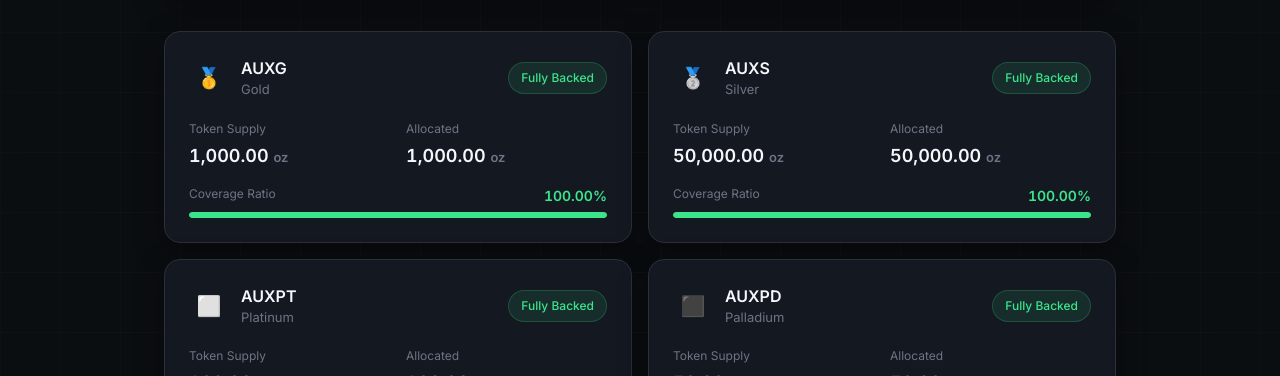
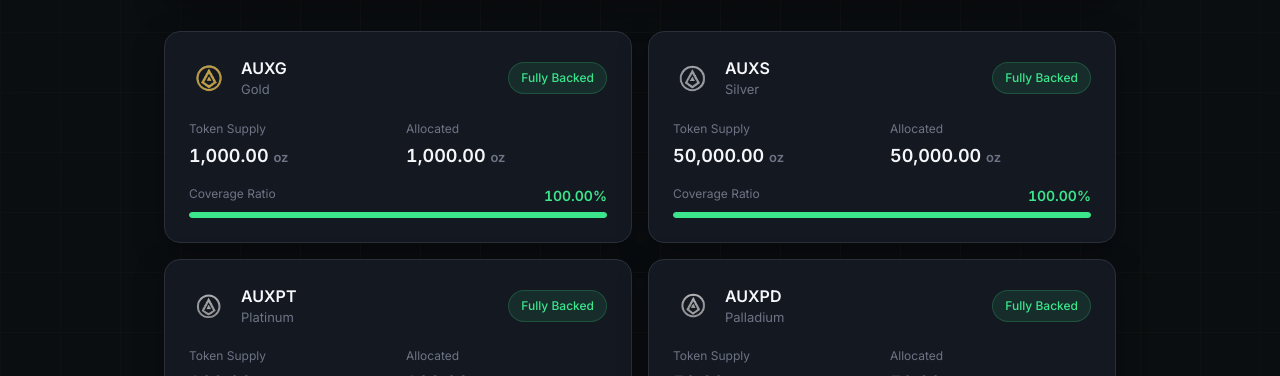
Before and after one commit to temelreiz/auxite-website, a Next.js app: page /en/trust-center/on-chain-supply in a window 1280 px wide. Shown: the part 508-884 px from the top of the page. Built offline with nearby package versions, Linux system fonts and the light colour scheme.

Commit message:
Add metal icons to on-chain-supply page

```diff
--- a/src/app/[locale]/trust-center/on-chain-supply/page.tsx
+++ b/src/app/[locale]/trust-center/on-chain-supply/page.tsx
@@ -1,5 +1,6 @@
 import { Link } from '@/i18n/routing';
 import { getTranslations } from 'next-intl/server';
+import Image from 'next/image';
 
 // Coverage Ratio Logic
 function getCoverageStatus(ratio: number | null, t: any) {
@@ -57,7 +58,8 @@ export default async function OnChainSupplyPage() {
       ratio: 1.00,
       unit: 'oz',
       color: 'var(--metal-gold)',
-      contract: contracts.AUXG
+      contract: contracts.AUXG,
+      icon: '/metals/gold.png'
     },
     {
       symbol: 'AUXS',
@@ -67,7 +69,8 @@ export default async function OnChainSupplyPage() {
       ratio: 1.00,
       unit: 'oz',
       color: 'var(--metal-silver)',
-      contract: contracts.AUXS
+      contract: contracts.AUXS,
+      icon: '/metals/silver.png'
     },
     {
       symbol: 'AUXPT',
@@ -77,7 +80,8 @@ export default async function OnChainSupplyPage() {
       ratio: 1.00,
       unit: 'oz',
       color: 'var(--metal-platinum)',
-      contract: contracts.AUXPT
+      contract: contracts.AUXPT,
+      icon: '/metals/platinum.png'
     },
     {
       symbol: 'AUXPD',
@@ -87,7 +91,8 @@ export default async function OnChainSupplyPage() {
       ratio: 1.00,
       unit: 'oz',
       color: 'var(--metal-palladium)',
-      contract: contracts.AUXPD
+      contract: contracts.AUXPD,
+      icon: '/metals/palladium.png'
     },
   ];
 
@@ -180,9 +185,15 @@ export default async function OnChainSupplyPage() {
                         display: 'flex',
                         alignItems: 'center',
                         justifyContent: 'center',
-                        fontSize: '20px'
+                        overflow: 'hidden'
                       }}>
-                        {metal.symbol === 'AUXG' ? '🥇' : metal.symbol === 'AUXS' ? '🥈' : metal.symbol === 'AUXPT' ? '⬜' : '⬛'}
+                        <Image
+                          src={metal.icon}
+                          alt={metal.name}
+                          width={28}
+                          height={28}
+                          style={{ objectFit: 'contain' }}
+                        />
                       </div>
                       <div>
                         <h3 style={{
```
